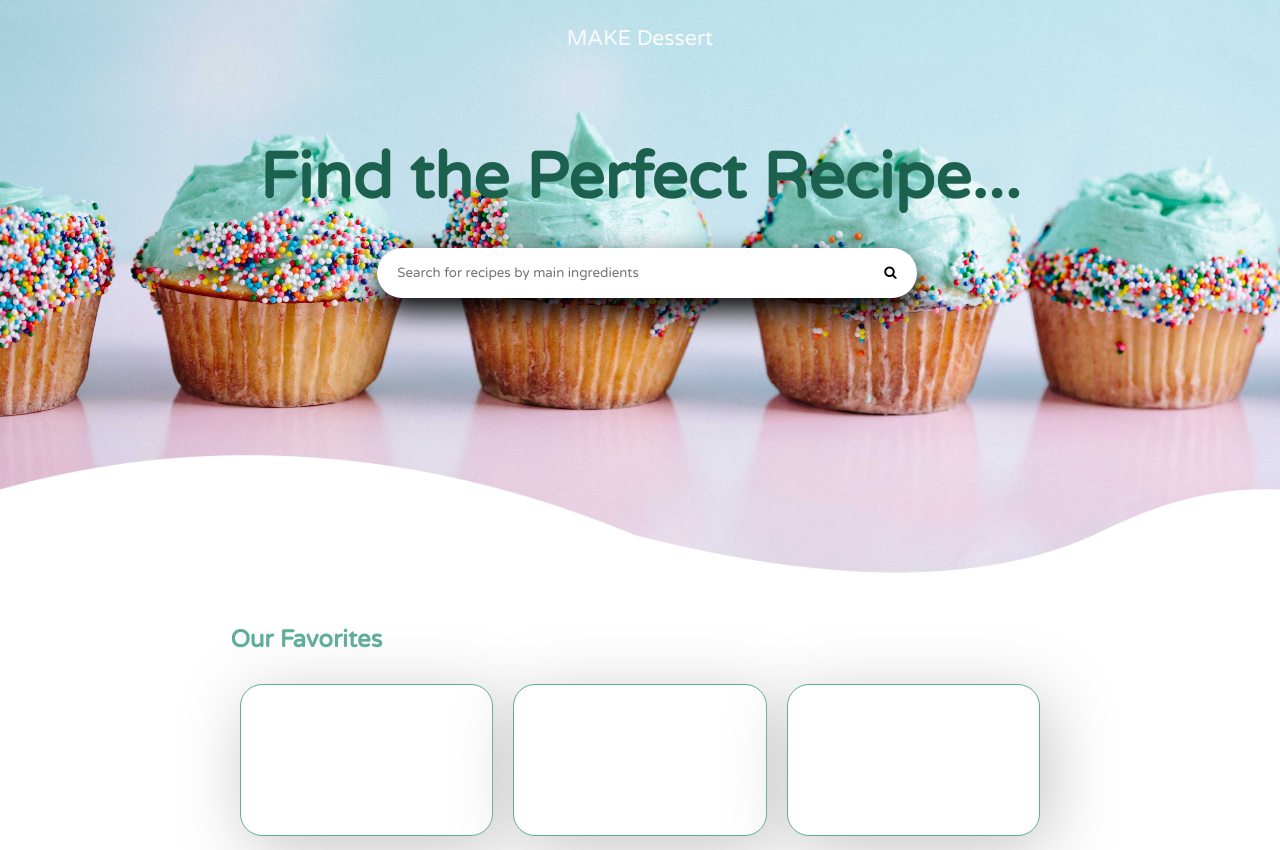
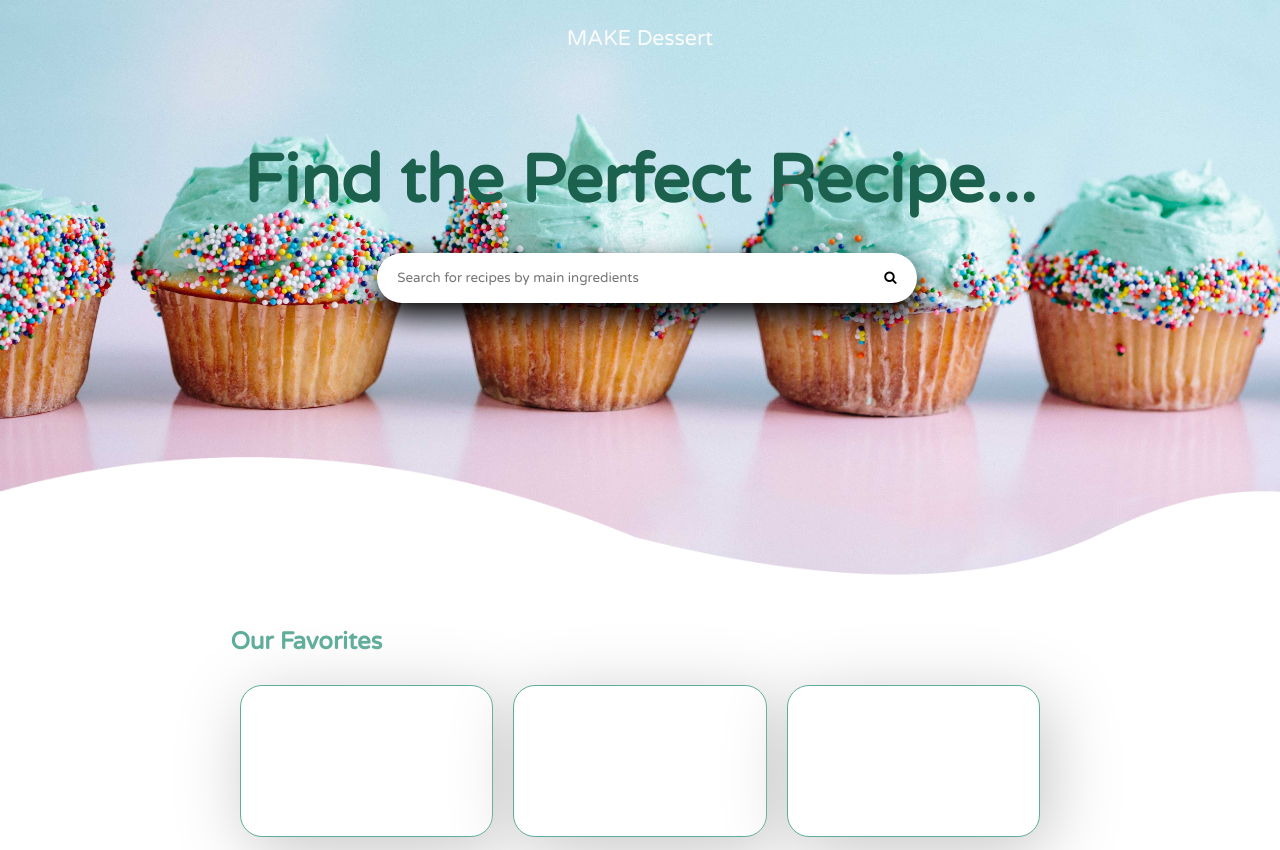
Before and after one commit to emilykemp2/minor-flame, a website: page API-Test.html in a window 1280 px wide. Shown: the top 850 px of the page. Drawn offline with Linux system fonts and the light colour scheme; no server answers.

Commit message:
Add files via upload

```diff
--- a/makedessert.css
+++ b/makedessert.css
@@ -21,7 +21,7 @@ header {
 h1 {
 	font-family: "Varela Round", sans-serif;
 	text-align: center;
-	font-size: 48pt;
+	font-size: 50pt;
 	color: #1c604e;
 	position: relative;
 	top: 445px;
@@ -64,7 +64,7 @@ button {
 	margin-left: -39px;
 	border-radius: 30px;
 	border:0;
-	background-color: #FFFFFF;
+	background-color: transparent;
 }
 
 button:hover {
@@ -103,4 +103,5 @@ h2 {
 	border: solid thin #5dad9a;
 	filter: drop-shadow(8px 14px 35px #c6c6c6);
 	margin: 10px;
+	font-family: "Varela Round", sans-serif;
 }
```
